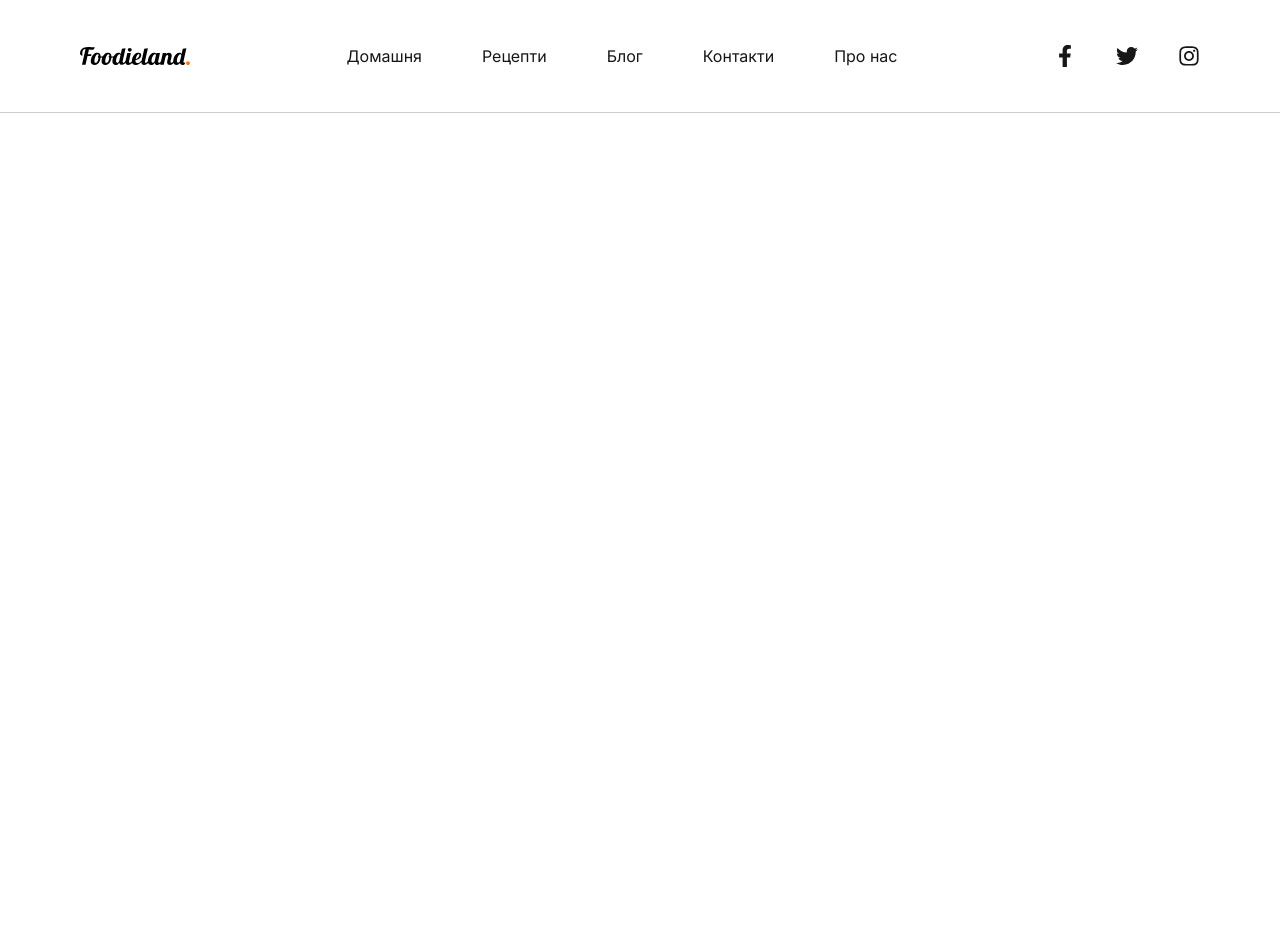
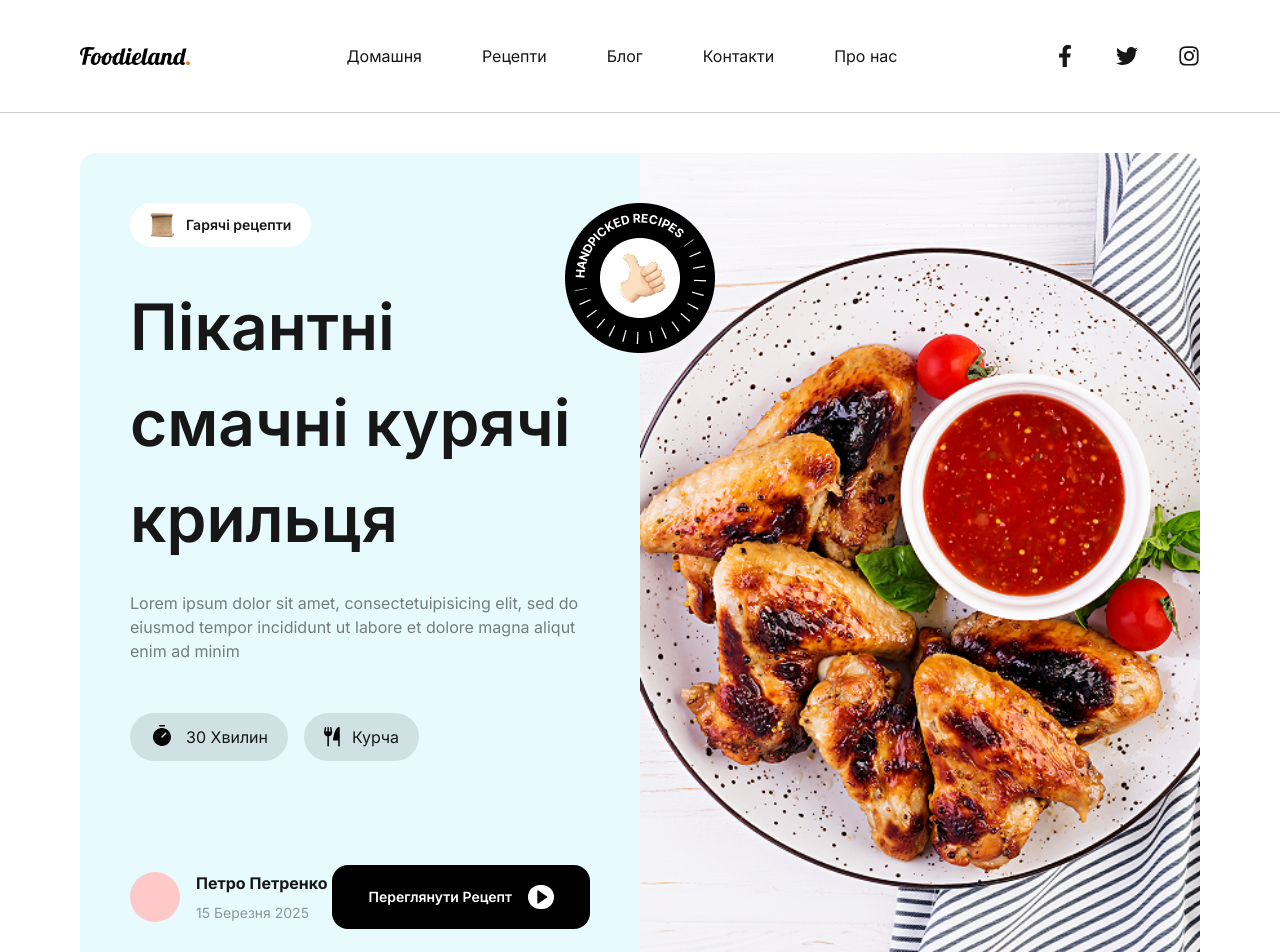
Before and after one commit to kostNai/cooking-nextjs, a Next.js app: page / in a window 1280 px wide. Shown: the top 952 px of the page. Before the commit the page ends 800 px from the top, so only its background shows below. Built offline with nearby package versions, Linux system fonts and the light colour scheme.

Commit message:
Added responsive design to mainBanner

```diff
--- a/src/app/layout.tsx
+++ b/src/app/layout.tsx
@@ -25,8 +25,8 @@ export default function RootLayout({
                 className={`${inter.className} antialiased h-screen flex  flex-col`}
             >
                 <Header />
-                {/* <main className='flex-1 px-20'>{children}</main>
-                <Footer /> */}
+                <main className='flex-1 px-20 max-md:px-5'>{children}</main>
+                {/* <Footer /> */}
             </body>
         </html>
     )
--- a/src/app/page.tsx
+++ b/src/app/page.tsx
@@ -9,11 +9,11 @@ export default function Home() {
     return (
         <div>
             <MainBanner />
-            <CategoriesList />
+            {/* <CategoriesList />
             <SimpleReceips />
             <ChefBanner />
             <TryReceipSection />
-            <SubscribeSection />
+            <SubscribeSection /> */}
         </div>
     )
 }
--- a/src/components/layout/mainBanner.tsx
+++ b/src/components/layout/mainBanner.tsx
@@ -9,8 +9,8 @@ import { BiSolidRightArrow } from 'react-icons/bi'
 
 export default function MainBanner() {
     return (
-        <section className='w-full relative flex pt-10 pb-20'>
-            <div className='absolute top-22.5 left-1/2 -translate-x-1/2 z-10 '>
+        <section className='w-full relative flex pt-10 pb-20 max-xl:flex-col'>
+            <div className='absolute w-fit top-22.5 left-1/2 -translate-x-1/2 z-10 max-xl:right-5 max-xl:top-5 max-lg:hidden'>
                 <Image
                     src='/badge.png'
                     alt='Картинка з зображенням лайку'
@@ -18,13 +18,13 @@ export default function MainBanner() {
                     height={150}
                 />
             </div>
-            <div className='flex-1/2  p-12.5 bg-card-bg grow-0 rounded-tl-2xl rounded-bl-2xl'>
-                <div className='w-fit py-2.5 px-5 rounded-3xl flex items-center gap-3 bg-white'>
+            <div className='flex-1/2  p-12.5 bg-card-bg grow-0 rounded-tl-2xl rounded-bl-2xl max-xl:rounded-tr-2xl max-xl:rounded-bl-none max-sm:px-2 max-sm:py-8'>
+                <div className='w-fit py-2.5 px-5 rounded-3xl flex items-center gap-3 bg-white max-sm:justify-center max-sm:w-full'>
                     <Image src={HotReceip} alt='Іконка з зображенням рецепта' />
                     <p className='text-sm font-semibold'>Гарячі рецепти</p>
                 </div>
-                <div className='mt-8'>
-                    <h1 className='text-[64px] font-semibold'>
+                <div className='mt-8 max-sm:text-center'>
+                    <h1 className='text-[64px] font-semibold max-lg:text-5xl '>
                         Пікантні смачні курячі крильця
                     </h1>
                     <p className='mt-6 text-black/50'>
@@ -34,28 +34,34 @@ export default function MainBanner() {
                     </p>
                 </div>
                 <div className='mt-12.5 flex items-center gap-4 '>
-                    <div className='px-5 py-3 flex items-center gap-3 rounded-3xl bg-black/10'>
-                        <Image src={Timer} alt='Іконка з зображенням таймеру' />
+                    <div className='px-5 py-3 flex items-center gap-3 rounded-3xl bg-black/10 max-sm:flex-1 max-sm:justify-center'>
+                        <Image
+                            src={Timer}
+                            alt='Іконка з зображенням таймеру'
+                            className='max-sm:hidden'
+                        />
                         30 Хвилин
                     </div>
-                    <div className='px-5 py-3 flex items-center gap-3 rounded-3xl bg-black/10'>
+                    <div className='px-5 py-3 flex items-center gap-3 rounded-3xl bg-black/10 max-sm:flex-1 max-sm:justify-center'>
                         <div className='flex'>
                             <Image
                                 src={Fork}
                                 alt='Іконка з зображенням виделки'
+                                className='max-sm:hidden'
                             />
                             <Image
                                 src={Knife}
                                 alt='Іконка з зображенням ножа'
+                                className='max-sm:hidden'
                             />
                         </div>
                         Курча
                     </div>
                 </div>
-                <div className='mt-26 flex justify-between'>
+                <div className='mt-26 flex justify-between max-lg:mt-12 max-sm:justify-start max-sm:gap-4'>
                     <div className='flex gap-4 items-center'>
                         <div className='w-12.5 h-12.5 rounded-full bg-red-200'></div>
-                        <div className='flex flex-col gap-2'>
+                        <div className='flex flex-col gap-2 max-sm:hidden'>
                             <p className='font-bold'>Петро Петренко</p>
                             <p className='text-sm text-black/40'>
                                 15 Березня 2025
@@ -65,9 +71,9 @@ export default function MainBanner() {
                     <div>
                         <Link
                             href='/'
-                            className='px-9 py-5 flex items-center gap-4 bg-black text-white text-sm font-semibold rounded-2xl'
+                            className='px-9 py-5 flex items-center gap-4 bg-black text-white text-sm font-semibold rounded-2xl max-sm:rounded-full max-sm:p-4 '
                         >
-                            Переглянути Рецепт
+                            <span>Переглянути Рецепт</span>
                             <span className='p-1 flex items-center justify-between rounded-full bg-white'>
                                 <BiSolidRightArrow
                                     size={16}
@@ -79,13 +85,13 @@ export default function MainBanner() {
                     </div>
                 </div>
             </div>
-            <div className='w-1/2 shrink-0 relative rounded-tr-2xl rounded-br-2xl'>
+            <div className='w-1/2 relative rounded-tr-2xl rounded-br-2xl max-xl:h-60 max-xl:w-full max-xl:rounded-tr-none max-xl:rounded-b-2xl'>
                 <Image
                     fill
                     style={{ objectFit: 'cover' }}
                     src='/main-banner.png'
                     alt='Зображення з тарілкою зі смаженими курячами крильцями та соусом'
-                    className='rounded-tr-2xl rounded-br-2xl'
+                    className='rounded-tr-2xl rounded-br-2xl max-xl:rounded-tr-none max-xl:rounded-b-2xl'
                 />
             </div>
         </section>
```
